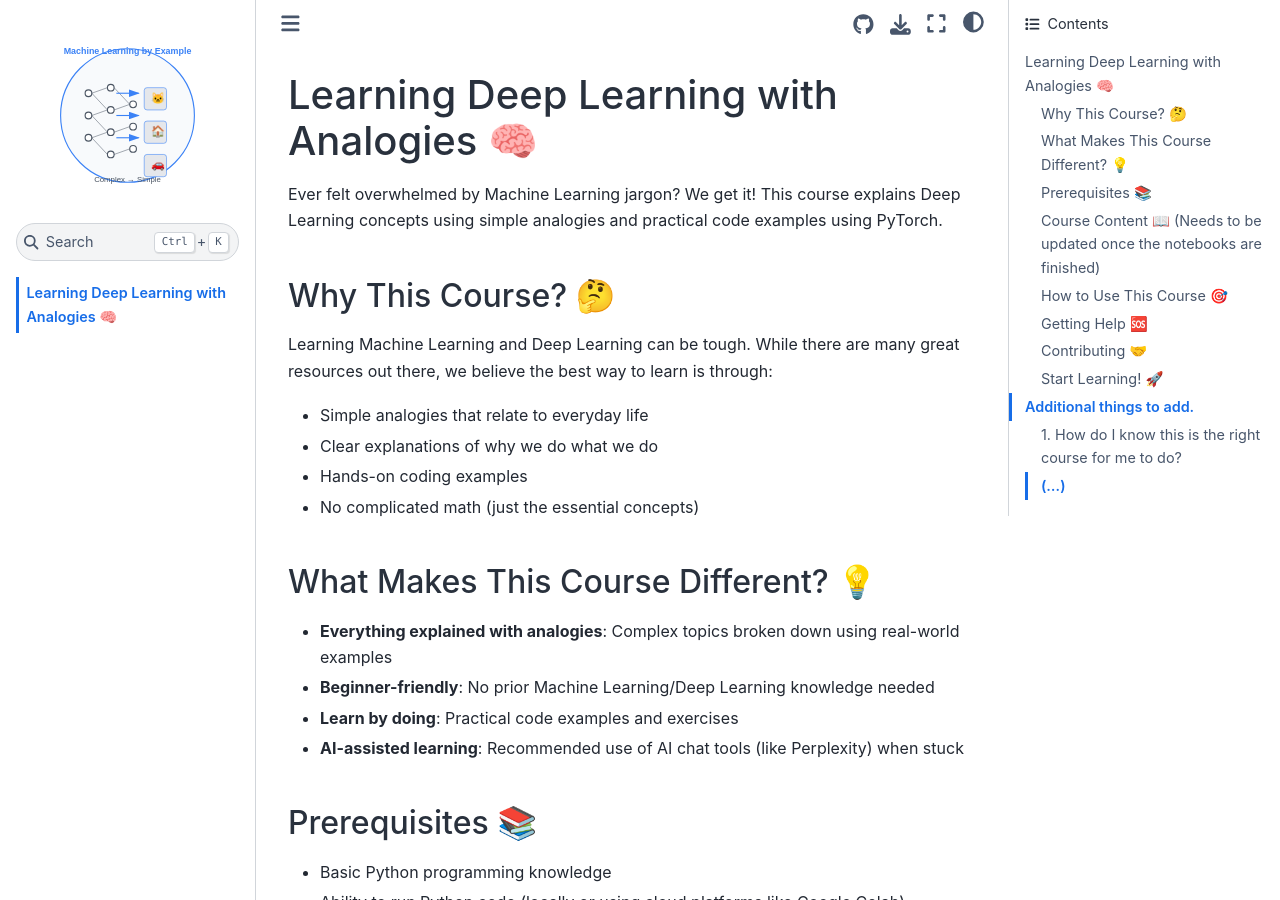
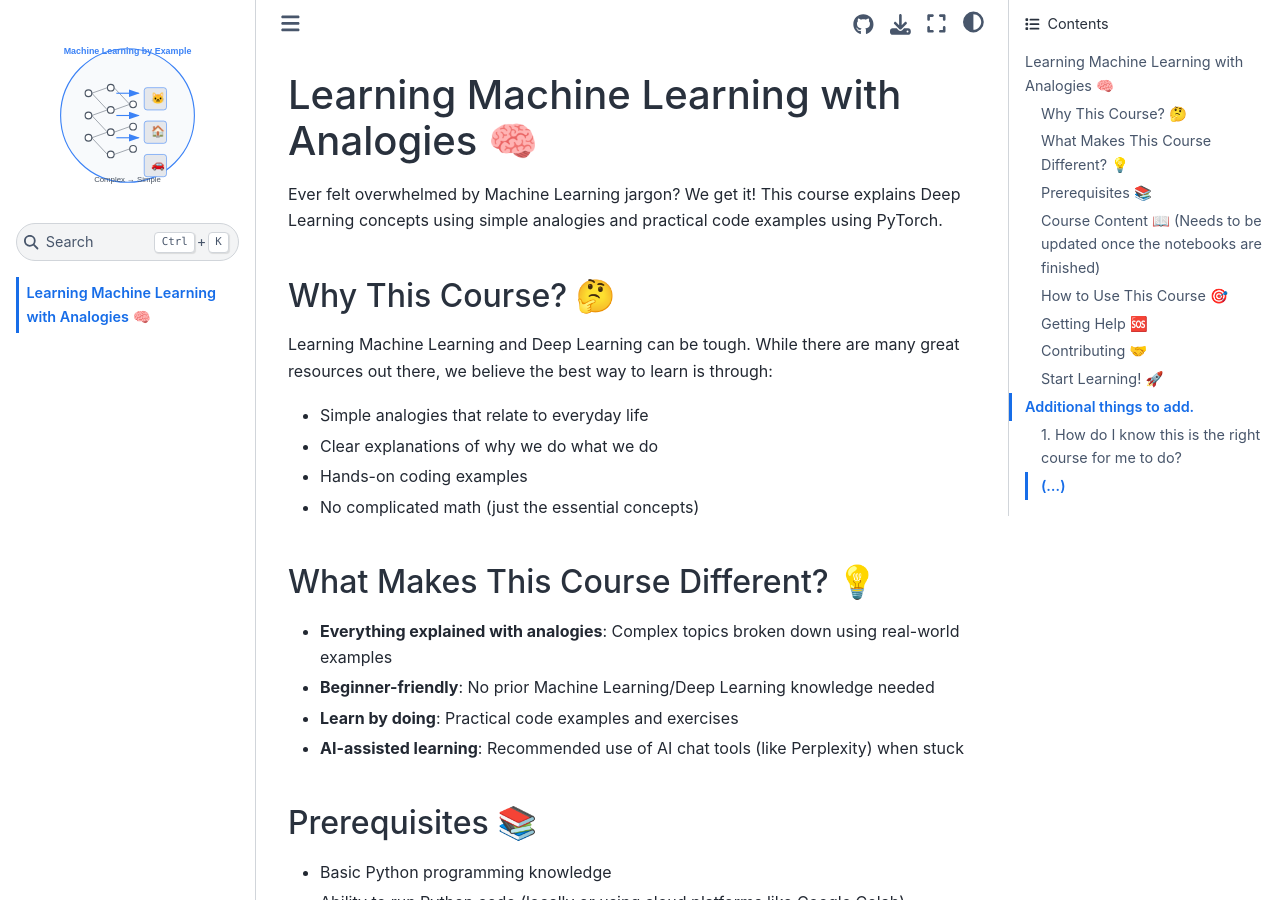
Before and after one commit to shreyashguptas/Machine-Learning-for-Dummies, a Jupyter Book: the page built from index.md, in a window 1280 px wide and 900 px high. Built offline with Jupyter Book 1.0.4 settings and Sphinx 7.4.7 and the Sphinx Book theme 1.1.4, drawn with Linux system fonts in a browser that asks for light colours; pages that are not in the unit, such as notebooks, are missing from menus.

Commit message:
Changing index.md title

```diff
--- a/index.md
+++ b/index.md
@@ -1,4 +1,4 @@
-# Learning Deep Learning with Analogies 🧠
+# Learning Machine Learning with Analogies 🧠
 
 Ever felt overwhelmed by Machine Learning jargon? We get it! This course explains Deep Learning concepts using simple analogies and practical code examples using PyTorch.
 
```
